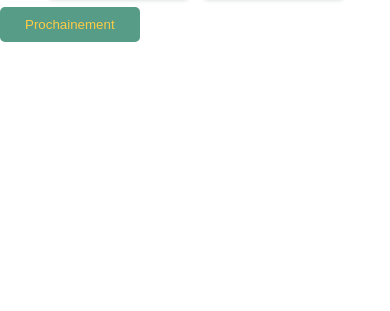
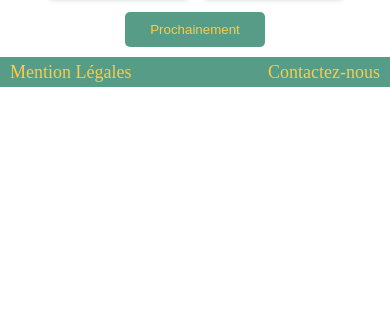
Before and after one commit to Erablast/erablast.github.io, a plain HTML site: page index.html in a window 390 px wide. Shown: the part 533-844 px from the top of the page. Drawn offline with Linux system fonts and the light colour scheme.

Commit message:
Version mobile finie, reste plus que les fonts à trouver

```diff
--- a/index.html
+++ b/index.html
@@ -67,24 +67,21 @@
 
             </div>
 
-            <button class="button_soon">
-            Prochainement
-            </button>
+            <div class="button_soon_wrapper">
+                <button class="button_soon">
+                Prochainement
+                </button>
+            </div>
         </div>
-
-
-
-
-
-
-
-
-
-
-
 
     </body>
     <footer>
+        <a href="#" class="footer__link">
+            Mention Légales
+        </a>
 
+        <a href="#" class="footer__link">
+            Contactez-nous
+        </a>
     </footer>
 </html>
--- a/style.sass
+++ b/style.sass
@@ -101,9 +101,25 @@ html, body, .navbar__title
     color: #72bf56
 
 .button_soon
-    align-self: flex-end
+    margin: 5px 0px 10px 0px
     background-color: $menu_green
     color: $menu_yellow
     padding: 10px 25px 10px 25px
     border: none
     border-radius: 5px
+
+.button_soon_wrapper
+    text-align: center
+
+footer
+    height: 30px
+    background-color: $menu_green
+    display: flex
+    align-items: center
+    justify-content: space-between
+
+.footer__link
+    color: $menu_yellow
+    font-size: 18px
+    text-decoration: none
+    padding: 0px 10px 0px 10px
```
Also changed, not shown: style.css.
